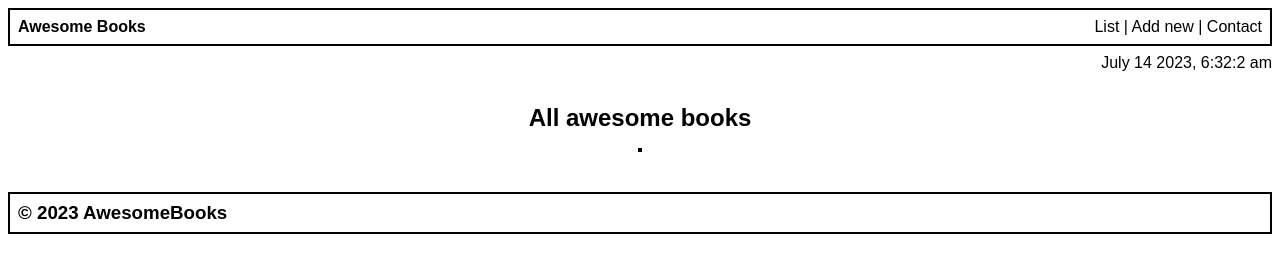
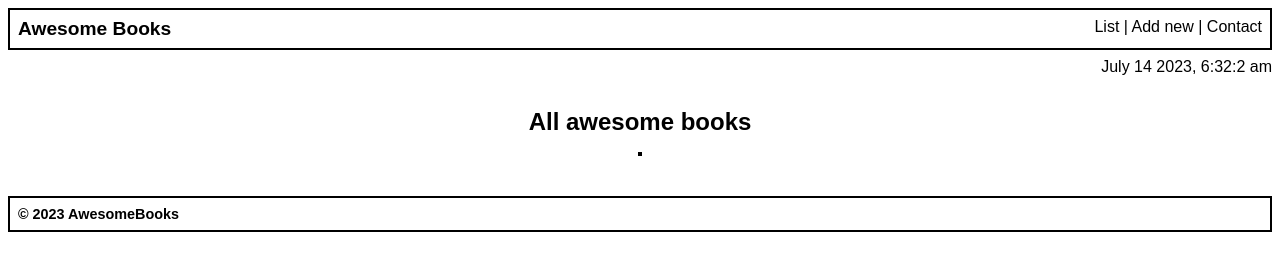
Before and after one commit to firepicaso/Awesome_Books, a website: page index.html in a window 1280 px wide. Drawn offline with Linux system fonts and the light colour scheme.

Commit message:
Fix font sizes

```diff
--- a/style.css
+++ b/style.css
@@ -26,7 +26,10 @@ header a {
 }
 
 .logo-text {
+  font-family: Arial, sans-serif;
   font-weight: bolder;
+  font-size: 1.2rem;
+
 }
 
 .date-time-section {
@@ -124,6 +127,11 @@ header a {
   margin: 0.5rem;
 }
 
+.footer h3 {
+  font-family: Arial, Helvetica, sans-serif;
+  font-size: 0.9rem;
+}
+
 .hide {
   display: none;
 }
```
